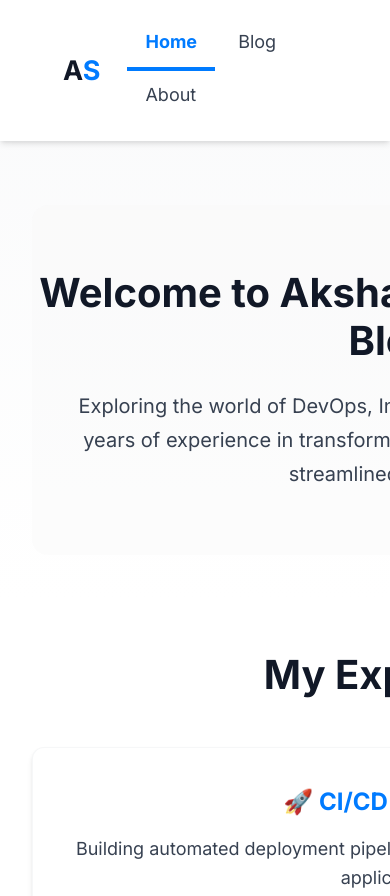
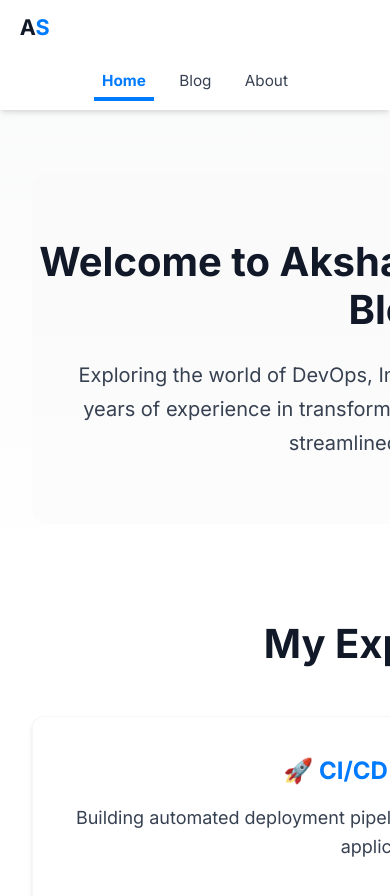
Before and after one commit to akshaysin/akshaysin.github.io, an Astro site: page / in a window 390 px wide. Shown: the top 896 px of the page. Built offline with nearby package versions, Linux system fonts and the light colour scheme; Astro itself is replaced by a stand-in of ours.

Commit message:
Fixed Nav bar for mobile and Tablet

```diff
--- a/src/components/Header.astro
+++ b/src/components/Header.astro
@@ -35,6 +35,8 @@ import HeaderLink from './HeaderLink.astro';
 		position: sticky;
 		top: 0;
 		z-index: 10;
+		width: 100%;
+		box-sizing: border-box;
 	}
 	.logo a {
 		font-size: 1.5em;
@@ -50,6 +52,13 @@ import HeaderLink from './HeaderLink.astro';
 		align-items: center;
 		justify-content: space-between;
 		padding: 1em 0;
+		width: 100%;
+		box-sizing: border-box;
+	}
+	.internal-links {
+		display: flex;
+		align-items: center;
+		gap: 0.5em;
 	}
 	nav a {
 		padding: 0.5em 1em;
@@ -76,8 +85,49 @@ import HeaderLink from './HeaderLink.astro';
 		padding: 0.5em;
 	}
 	@media (max-width: 720px) {
+		header {
+			padding: 0 1em;
+		}
+		nav {
+			padding: 0.5em 0;
+		}
+		.logo a {
+			font-size: 1.2em;
+		}
+		.internal-links {
+			display: flex;
+			gap: 0.5em;
+		}
+		nav a {
+			padding: 0.3em 0.5em;
+			font-size: 0.9em;
+		}
 		.social-links {
 			display: none;
 		}
 	}
+
+	@media (max-width: 480px) {
+		header {
+			padding: 0 0.5em;
+		}
+		nav {
+			flex-wrap: wrap;
+			gap: 0.5em;
+		}
+		.logo {
+			flex: 1;
+		}
+		.internal-links {
+			order: 2;
+			width: 100%;
+			justify-content: center;
+			gap: 1em;
+			margin-top: 0.5em;
+		}
+		nav a {
+			padding: 0.25em 0.5em;
+			font-size: 0.85em;
+		}
+	}
 </style>
```
